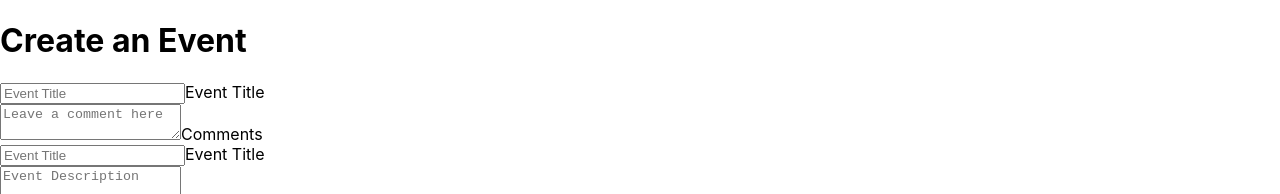
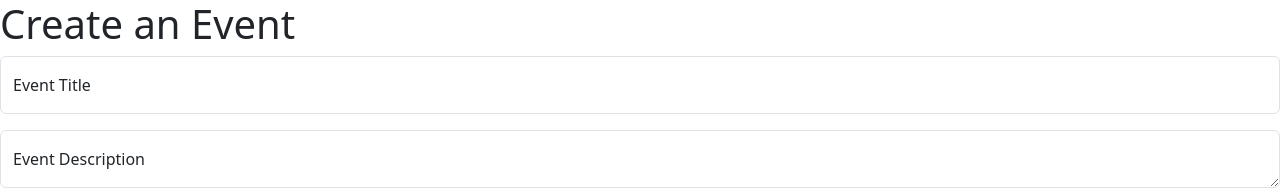
Before and after one commit to QA-Instructor/SkySocial, a React (Create React App) app in the folder frontend/: page / in a window 1280 px wide. Shown: the top 194 px of the page. Built offline with nearby package versions, Linux system fonts and the light colour scheme.

Commit message:
EDIT: bootstrap css file imported to fix display issues

```diff
--- a/frontend/src/Components/CreateEventForm.jsx
+++ b/frontend/src/Components/CreateEventForm.jsx
@@ -1,4 +1,4 @@
-import React from 'react'
+import React from 'react';
 import FloatingLabel from 'react-bootstrap/FloatingLabel';
 import Form from 'react-bootstrap/Form';
 import Button from 'react-bootstrap/Button';
@@ -6,8 +6,9 @@ import { LocalizationProvider } from '@mui/x-date-pickers/LocalizationProvider';
 import { AdapterDayjs } from '@mui/x-date-pickers/AdapterDayjs';
 import { DesktopDateTimePicker } from '@mui/x-date-pickers/DesktopDateTimePicker';
 import dayjs from 'dayjs';
-import { styled } from '@mui/material'
+import { styled } from '@mui/material';
 import CurrencyInput from 'react-currency-input-field';
+import 'bootstrap/dist/css/bootstrap.min.css';
 
 import "../resources/CreateEventForm.css";
 
@@ -16,20 +17,6 @@ const CreateEventForm = () => {
       <>
           <h1 name='heading'>Create an Event</h1>
           <Form method='post'>
-
-                 <div class="form-floating mb-3">
-                <input type="text" class="form-control" id="floatingInput" placeholder="Event Title" />
-                <label for="floatingInput">Event Title</label>
-                </div>
-
-                 <FloatingLabel
-                    controlId="floatingTextarea"
-                    label="Comments"
-                    className="mb-3"
-                >
-                    <Form.Control as="textarea" placeholder="Leave a comment here" />
-                </FloatingLabel>
-
               <FloatingLabel controlId="floatingInput" label="Event Title" className="mb-3">
                 <Form.Control type="text" placeholder="Event Title" name="eventTitle" />
             </FloatingLabel>
```
